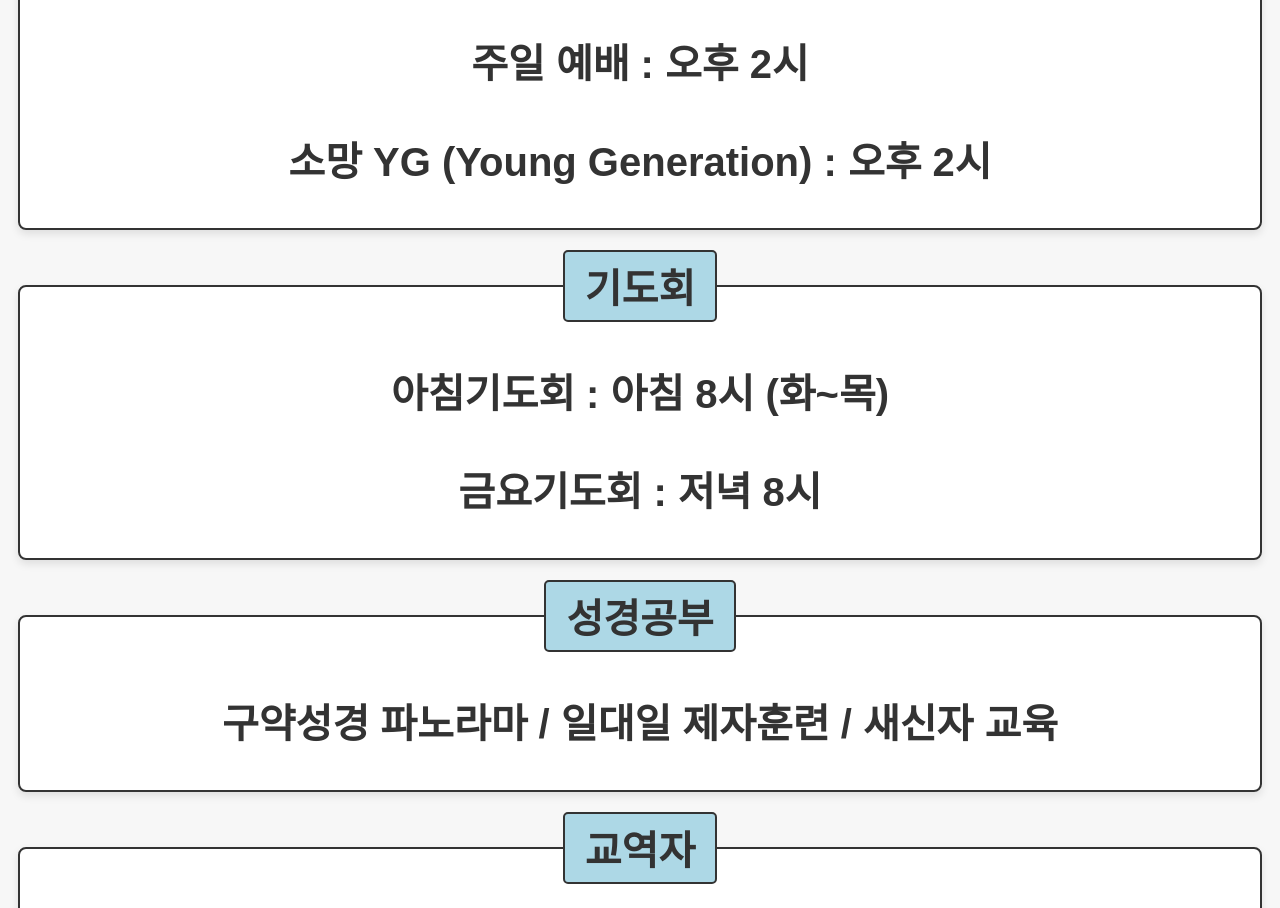
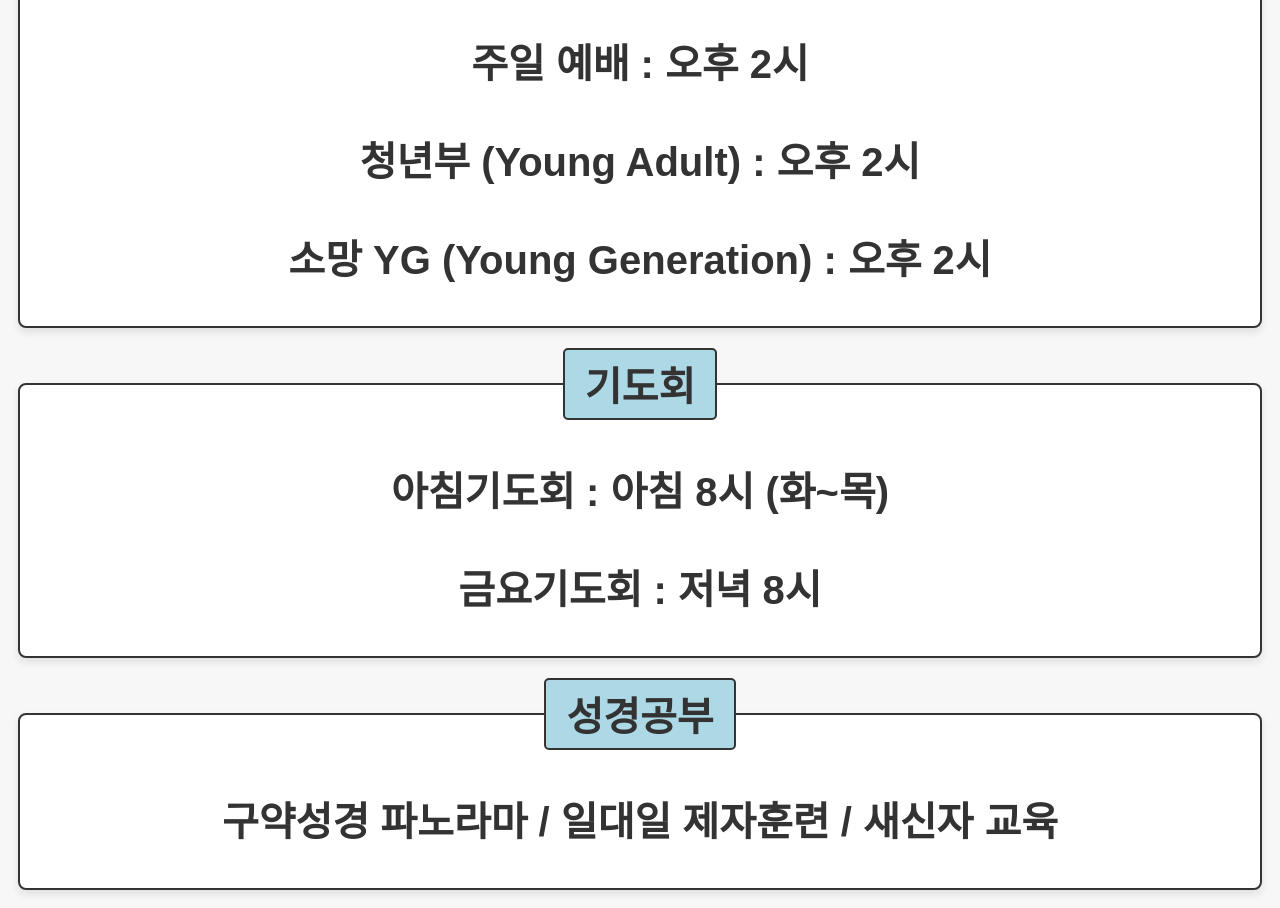
Before and after one commit to hyt152004/Somang-Website, a React (Vite) app: page / in a window 1280 px wide. Shown: the part 900-1808 px from the top of the page. Built offline with nearby package versions, Linux system fonts and the light colour scheme.

Commit message:
added young adults

```diff
--- a/src/App.jsx
+++ b/src/App.jsx
@@ -51,6 +51,7 @@ function App() {
       <fieldset className="grid-container">
         <legend>예배시간</legend>
           <p>주일 예배 : 오후 2시</p>
+          <p>청년부 (Young Adult) : 오후 2시</p>
           <p>소망 YG (Young Generation) : 오후 2시</p>
       </fieldset>
 
```
